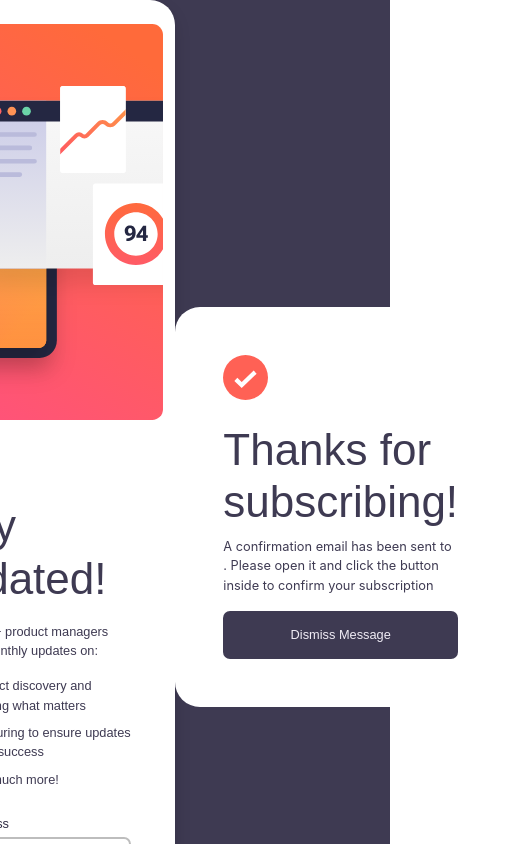
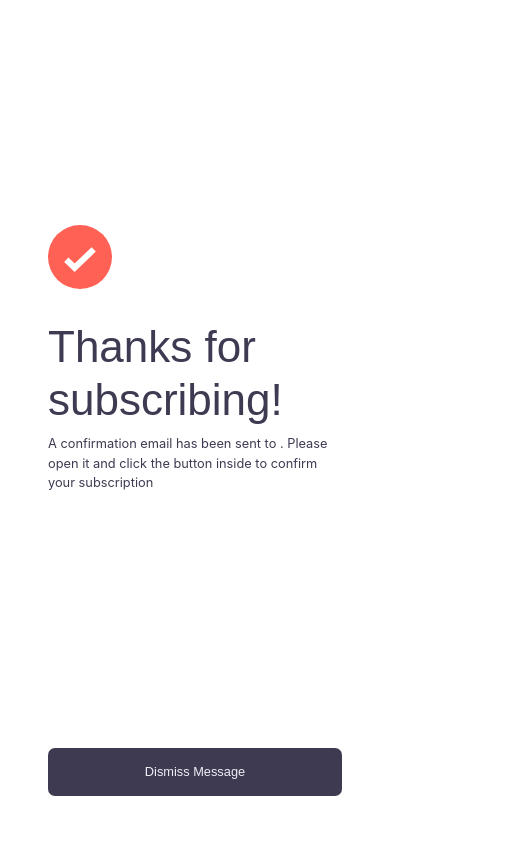
Before and after one commit to jonahp001/frontend-mentor, a React (Create React App) app in the folder project-1-newsletter-sign-up-with-success-message-main/project-1-frontend-mentor/: page / in a window 390 px wide. Shown: the top 844 px of the page, 506 px wide, since content can reach past the window. Built offline with nearby package versions, Linux system fonts and the light colour scheme; a web font is replaced by a local one.

Commit message:
mobile design for success page

```diff
--- a/project-1-newsletter-sign-up-with-success-message-main/project-1-frontend-mentor/src/App.css
+++ b/project-1-newsletter-sign-up-with-success-message-main/project-1-frontend-mentor/src/App.css
@@ -107,6 +107,11 @@ input::placeholder {
   padding-left: 1rem;
 }
 
+.success svg {
+  width: 3rem;
+  height: 3rem;
+}
+
 #submit,
 .success button {
   width: 100%;
@@ -127,3 +132,30 @@ input::placeholder {
   background-color: #ff6a3b;
   box-shadow: 0 15px 25px #ffb7af;
 }
+
+@media (width <= 576px) {
+  #success-div {
+    height: 100vh;
+    width: 100vw;
+    justify-content: end !important;
+  }
+
+  .text-start {
+    max-width: 304px;
+    margin: 0 auto 15rem;
+  }
+
+  .success {
+    border-radius: 0;
+  }
+
+  .success button {
+    max-width: 304px;
+  }
+
+  .success svg {
+    width: 4rem;
+    height: 4rem;
+    margin-bottom: 2rem !important;
+  }
+}
--- a/project-1-newsletter-sign-up-with-success-message-main/project-1-frontend-mentor/src/App.js
+++ b/project-1-newsletter-sign-up-with-success-message-main/project-1-frontend-mentor/src/App.js
@@ -13,7 +13,7 @@ function App() {
     <div className="App-bg d-flex justify-content-center align-items-center">
       <div
         id="mainDiv"
-        className="h-100 subscribe-window container-md d-flex flex-row px-0 shadow">
+        className="h-100 subscribe-window container-md d-flex flex-row px-0 shadow hidden">
         <div className="row">
           <Subscribe
             setCurrentEmailAddress={setCurrentEmailAddress}
--- a/project-1-newsletter-sign-up-with-success-message-main/project-1-frontend-mentor/src/Elements/Success.js
+++ b/project-1-newsletter-sign-up-with-success-message-main/project-1-frontend-mentor/src/Elements/Success.js
@@ -2,14 +2,14 @@ export default function Success({ email, success }) {
   console.log(email, success);
   return (
     <div
-      id="successDiv"
+      id="success-div"
       className="success p-5 d-flex flex-column justify-content-center">
       <div className="text-start">
         <svg
           className="mb-4"
           xmlns="http://www.w3.org/2000/svg"
-          width="45"
-          height="45"
+          // width="100%"
+          // height="auto"
           viewBox="0 0 21 21">
           <g fill="none">
             <circle cx="10.5" cy="10.5" r="10.5" fill="#FF6155" />
```
